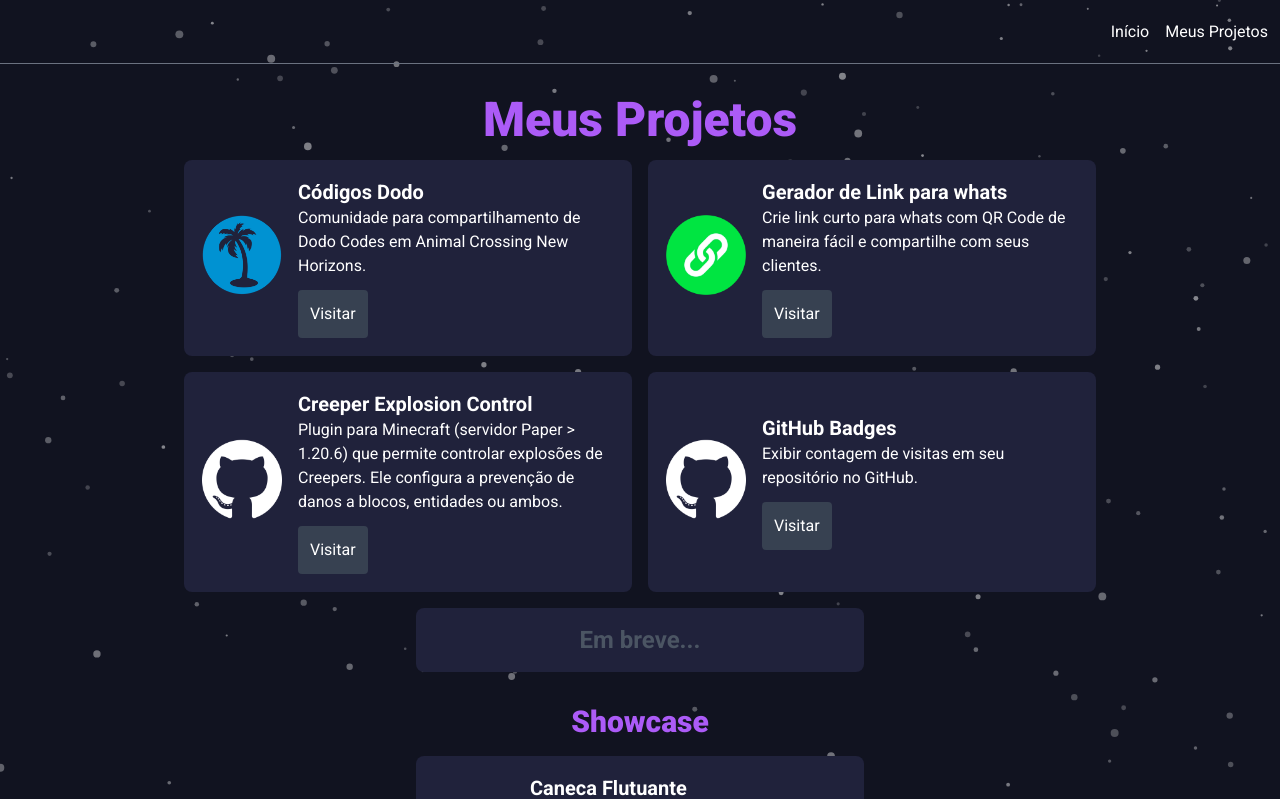
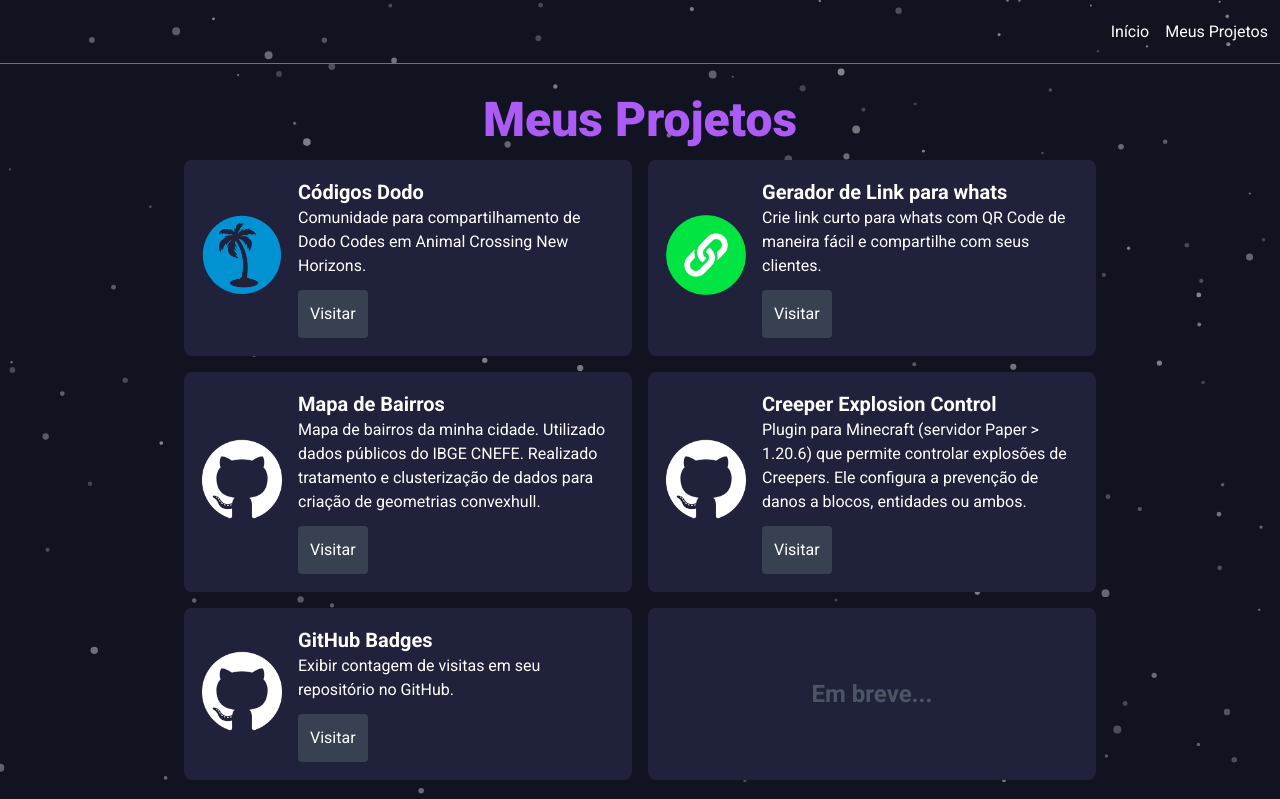
Before and after one commit to arielfavaro/arielfavaro.com, a Next.js app: page /meus-projetos in a window 1280 px wide. Shown: the top 799 px of the page. Built offline with nearby package versions, Linux system fonts and the light colour scheme; no server answers.

Commit message:
Adicionado projeto de mapa bairros

```diff
--- a/pages/meus-projetos.js
+++ b/pages/meus-projetos.js
@@ -23,6 +23,12 @@
                         description="Crie link curto para whats com QR Code de maneira fácil e compartilhe com seus clientes."
                         link="https://app.linkwpp.com/"
                         icon="geradorlinkwhatsapp-icon.webp"
+                    />
+                    <CardProject
+                        title="Mapa de Bairros"
+                        description="Mapa de bairros da minha cidade. Utilizado dados públicos do IBGE CNEFE. Realizado tratamento e clusterização de dados para criação de geometrias convexhull."
+                        link="https://bairros-porto-ferreira.vercel.app/"
+                        icon="github-mark-light-120px-plus.webp"
                     />
                     <CardProject
                         title="Creeper Explosion Control"
```
